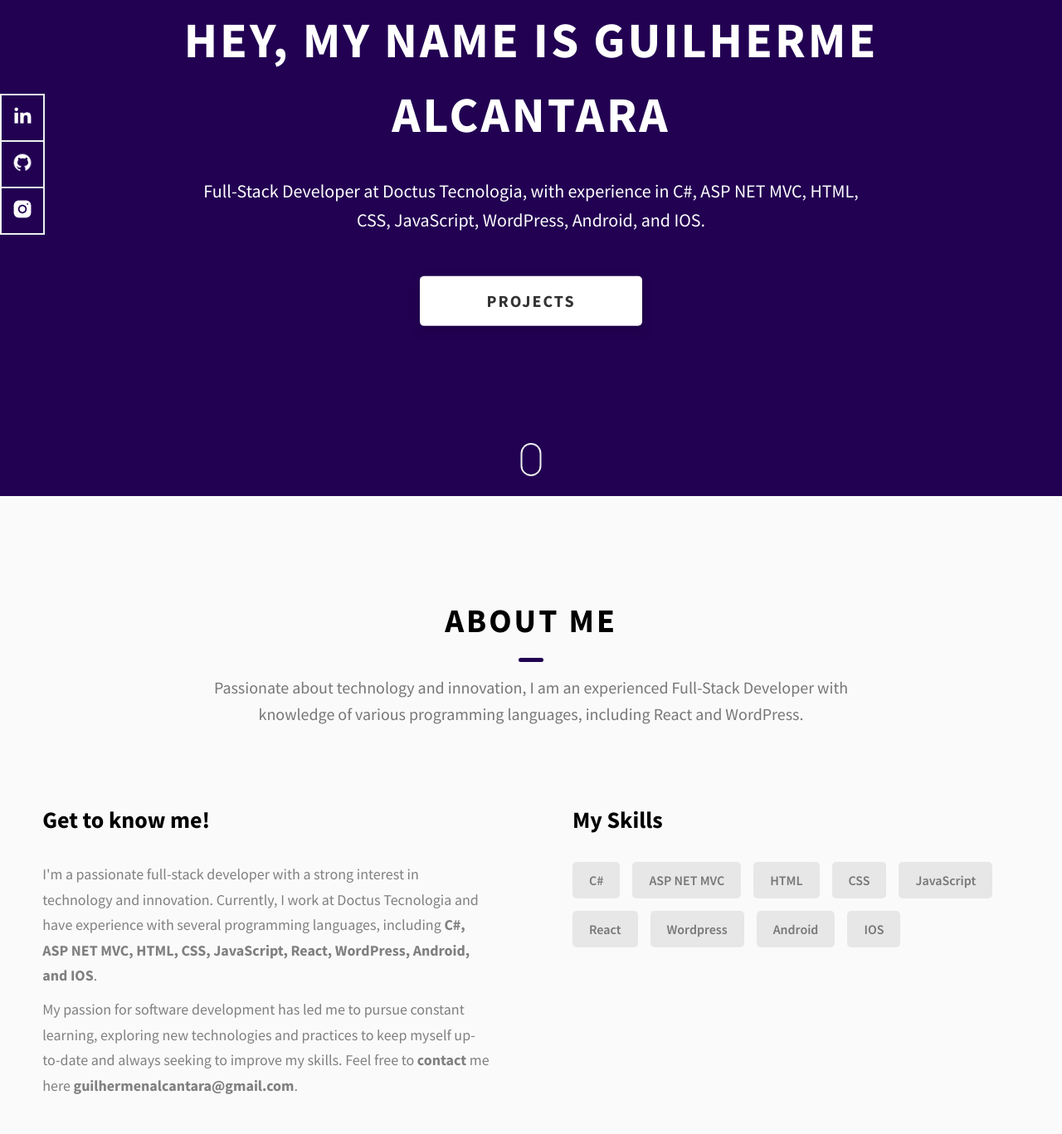
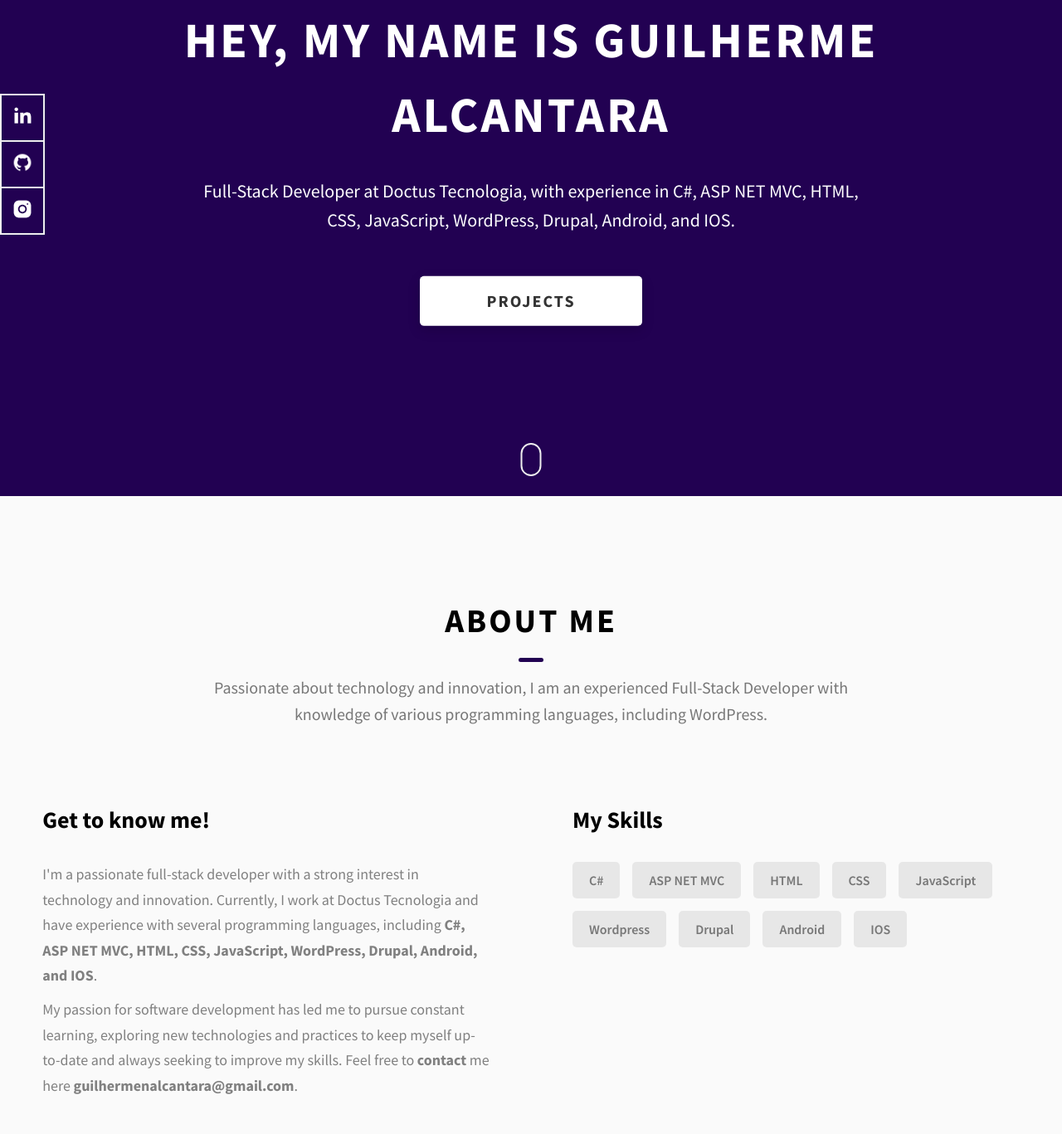
Before and after one commit to guinalcantara/aboutme, a website: page index.html in a window 1280 px wide. Shown: the part 202-1569 px from the top of the page at 83% size. Drawn offline with Linux system fonts and the light colour scheme.

Commit message:
removido react

```diff
--- a/index.html
+++ b/index.html
@@ -80,7 +80,7 @@
         <h1 class="heading-primary">Hey, My name is Guilherme Alcantara</h1>
         <div class="home-hero__info">
           <p class="text-primary">
-            Full-Stack Developer at Doctus Tecnologia, with experience in C#, ASP NET MVC, HTML, CSS, JavaScript, WordPress, Android, and IOS.
+            Full-Stack Developer at Doctus Tecnologia, with experience in C#, ASP NET MVC, HTML, CSS, JavaScript, WordPress, Drupal, Android, and IOS.
           </p>
         </div>
         <div class="home-hero__cta">
@@ -128,7 +128,7 @@
         <h2 class="heading heading-sec heading-sec__mb-med">
           <span class="heading-sec__main">About Me</span>
           <span class="heading-sec__sub">
-            Passionate about technology and innovation, I am an experienced Full-Stack Developer with knowledge of various programming languages, including React and WordPress.
+            Passionate about technology and innovation, I am an experienced Full-Stack Developer with knowledge of various programming languages, including WordPress.
           </span>
         </h2>
         <div class="about__content">
@@ -138,7 +138,7 @@
               <p class="about__content-details-para">
                 I'm a passionate full-stack developer with a strong interest in technology and innovation. Currently,
                 I work at Doctus Tecnologia and have experience with several programming languages,
-                including <strong>C#, ASP NET MVC, HTML, CSS, JavaScript, React, WordPress, Android, and IOS</strong>.
+                including <strong>C#, ASP NET MVC, HTML, CSS, JavaScript, WordPress, Drupal, Android, and IOS</strong>.
               </p>
               <p class="about__content-details-para">
                 My passion for software development has led me to pursue constant learning,
@@ -155,8 +155,8 @@
               <div class="skills__skill">HTML</div>
               <div class="skills__skill">CSS</div>
               <div class="skills__skill">JavaScript</div>
-              <div class="skills__skill">React</div>
               <div class="skills__skill">Wordpress</div>
+              <div class="skills__skill">Drupal</div>
               <div class="skills__skill">Android</div>
               <div class="skills__skill">IOS</div>
             </div>
```
